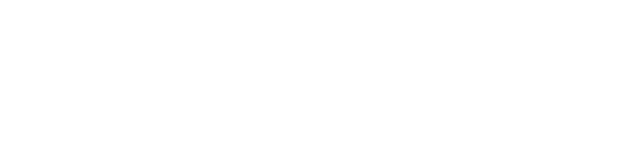
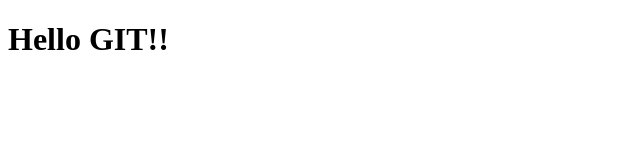
Before and after one commit to 07-305/herllo_gits, a plain HTML site: page index.html in a window 1280 px wide. Shown: the whole page, without its empty margins (0-640 px from the left). Drawn offline with Linux system fonts and the light colour scheme.

Commit message:
Hello GIT!!!という文字を追加してみました

```diff
--- a/index.html
+++ b/index.html
@@ -3,9 +3,9 @@
 <head>
     <meta charset="UTF-8">
     <meta name="viewport" content="width=device-width, initial-scale=1.0">
-    <title>Document</title>
+    <title>Hello GIT!!!</title>
 </head>
 <body>
-
+    <h1>Hello GIT!!</h1>
 </body>
 </html>
```
